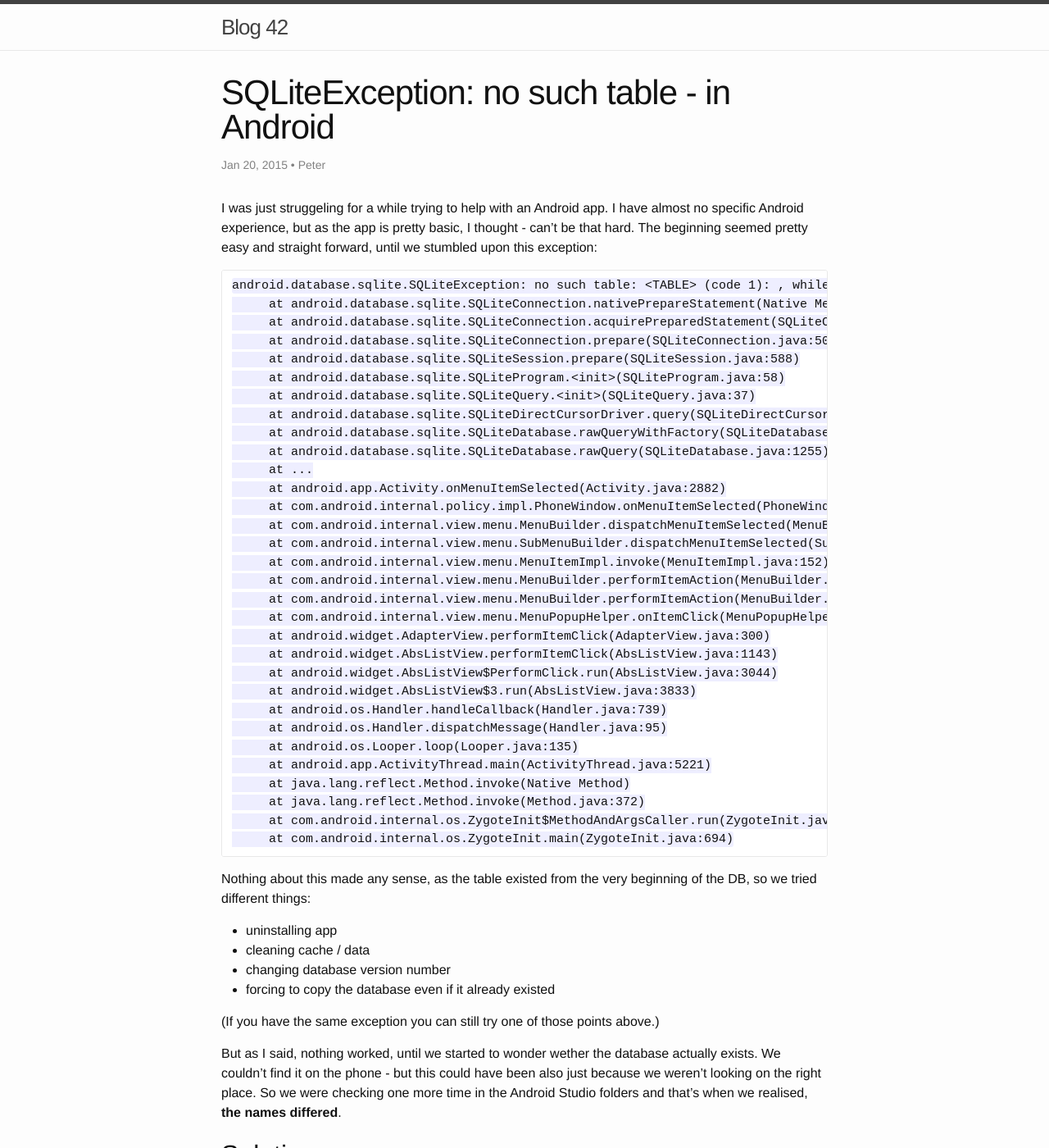
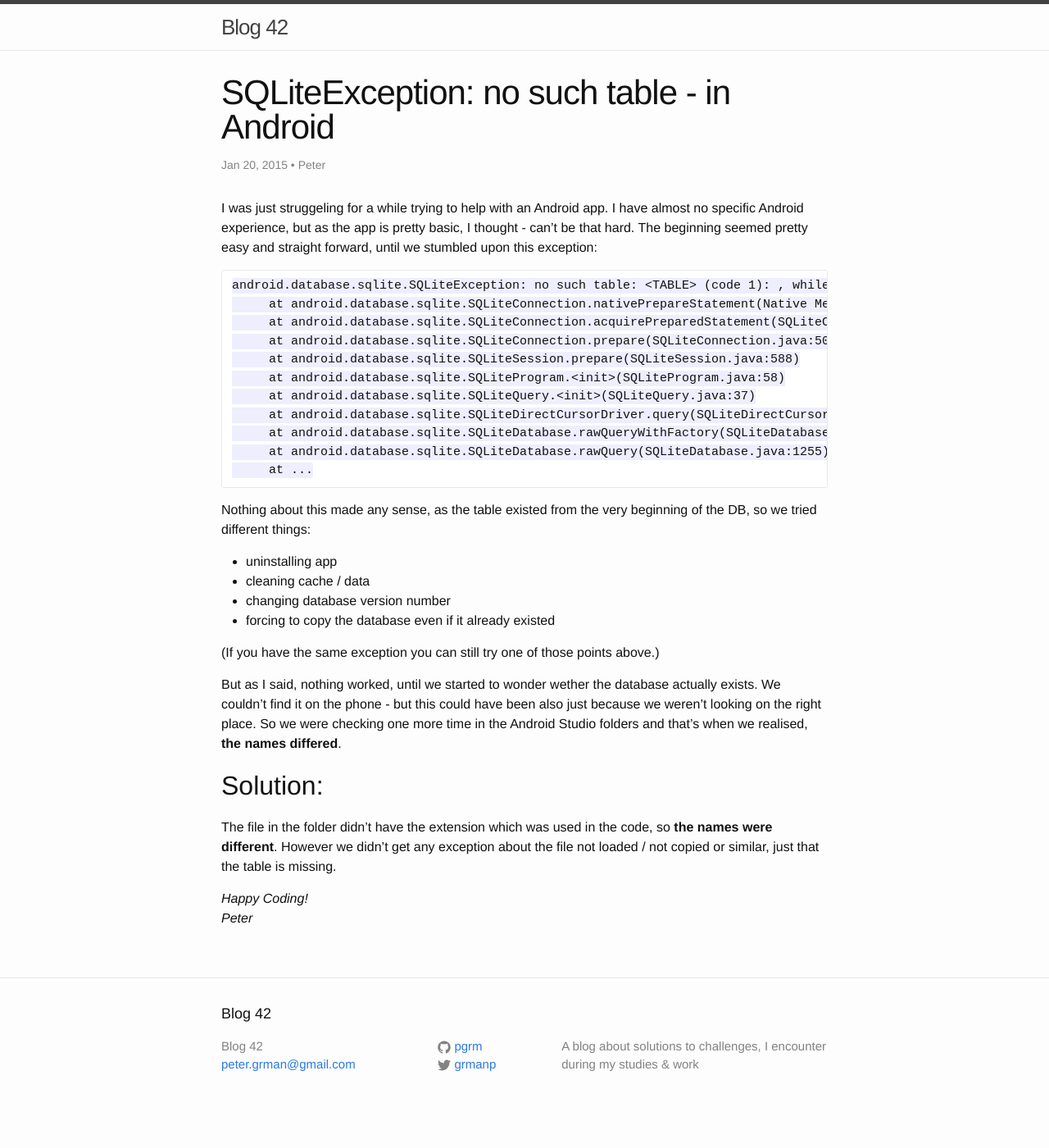
Before and after one commit to pgrm/pgrm.github.io, a Jekyll site: the page built from _posts/2015/2015-01-20-android-sqlite-exception-no-such-table.markdown, in a window 1280 px wide and 1400 px high. Shown: the whole window at 82% size. Built offline with Jekyll 4.4.1, drawn with Linux system fonts in a browser that asks for light colours; comment, search, counter and statistics services are not loaded.

Commit message:
remove unnecessary parts of the exception stack

```diff
--- a/_posts/2015/2015-01-20-android-sqlite-exception-no-such-table.markdown
+++ b/_posts/2015/2015-01-20-android-sqlite-exception-no-such-table.markdown
@@ -19,26 +19,6 @@ I was just struggeling for a while trying to help with an Android app. I have al
          at android.database.sqlite.SQLiteDatabase.rawQueryWithFactory(SQLiteDatabase.java:1316)
          at android.database.sqlite.SQLiteDatabase.rawQuery(SQLiteDatabase.java:1255)
          at ...
-         at android.app.Activity.onMenuItemSelected(Activity.java:2882)
-         at com.android.internal.policy.impl.PhoneWindow.onMenuItemSelected(PhoneWindow.java:1127)
-         at com.android.internal.view.menu.MenuBuilder.dispatchMenuItemSelected(MenuBuilder.java:761)
-         at com.android.internal.view.menu.SubMenuBuilder.dispatchMenuItemSelected(SubMenuBuilder.java:81)
-         at com.android.internal.view.menu.MenuItemImpl.invoke(MenuItemImpl.java:152)
-         at com.android.internal.view.menu.MenuBuilder.performItemAction(MenuBuilder.java:904)
-         at com.android.internal.view.menu.MenuBuilder.performItemAction(MenuBuilder.java:894)
-         at com.android.internal.view.menu.MenuPopupHelper.onItemClick(MenuPopupHelper.java:179)
-         at android.widget.AdapterView.performItemClick(AdapterView.java:300)
-         at android.widget.AbsListView.performItemClick(AbsListView.java:1143)
-         at android.widget.AbsListView$PerformClick.run(AbsListView.java:3044)
-         at android.widget.AbsListView$3.run(AbsListView.java:3833)
-         at android.os.Handler.handleCallback(Handler.java:739)
-         at android.os.Handler.dispatchMessage(Handler.java:95)
-         at android.os.Looper.loop(Looper.java:135)
-         at android.app.ActivityThread.main(ActivityThread.java:5221)
-         at java.lang.reflect.Method.invoke(Native Method)
-         at java.lang.reflect.Method.invoke(Method.java:372)
-         at com.android.internal.os.ZygoteInit$MethodAndArgsCaller.run(ZygoteInit.java:899)
-         at com.android.internal.os.ZygoteInit.main(ZygoteInit.java:694)
 
 Nothing about this made any sense, as the table existed from the very beginning of the DB, so we tried different things:
 
```
